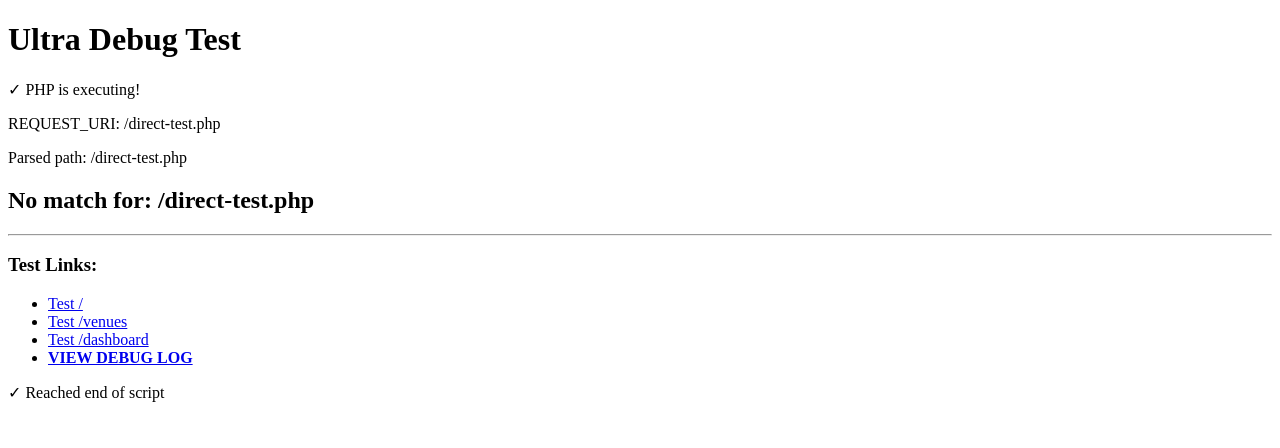
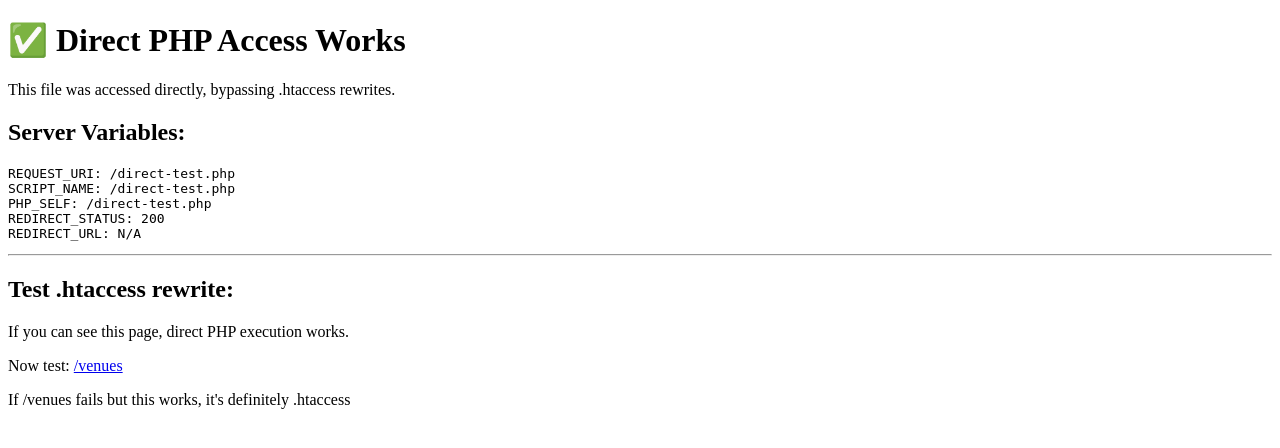
Before and after one commit to smondejar/fmchecks, a PHP site: page /direct-test.php in a window 1280 px wide. Shown: the top 448 px of the page. Run offline with PHP 8.4, Linux system fonts and the light colour scheme.

Commit message:
Simplified .htaccess to isolate Apache rewrite issue
CRITICAL FINDING: PHP never executes for /venues or /dashboard
- No log entries at all for these routes
- 500 error happens BEFORE index.php is called
- This is an Apache/htaccess issue, not PHP

Changes:
- Ultra-simple .htaccess with no conditions
- Added Apache environment logging to index.php
- Created direct-test.php to bypass .htaccess
- This will prove if it's a rewrite issue

https://claude.ai/code/session_019uRs2hybzcAHTxvgEbo7TA

```diff
--- /dev/null
+++ b/public/direct-test.php
@@ -0,0 +1,23 @@
+<?php
+// Direct access test - bypasses .htaccess rewrite
+echo "<!DOCTYPE html><html><head><title>Direct Test</title></head><body>";
+echo "<h1>✅ Direct PHP Access Works</h1>";
+echo "<p>This file was accessed directly, bypassing .htaccess rewrites.</p>";
+
+echo "<h2>Server Variables:</h2>";
+echo "<pre>";
+echo "REQUEST_URI: " . ($_SERVER['REQUEST_URI'] ?? 'N/A') . "\n";
+echo "SCRIPT_NAME: " . ($_SERVER['SCRIPT_NAME'] ?? 'N/A') . "\n";
+echo "PHP_SELF: " . ($_SERVER['PHP_SELF'] ?? 'N/A') . "\n";
+echo "REDIRECT_STATUS: " . ($_SERVER['REDIRECT_STATUS'] ?? 'N/A') . "\n";
+echo "REDIRECT_URL: " . ($_SERVER['REDIRECT_URL'] ?? 'N/A') . "\n";
+echo "</pre>";
+
+echo "<hr>";
+echo "<h2>Test .htaccess rewrite:</h2>";
+echo "<p>If you can see this page, direct PHP execution works.</p>";
+echo "<p>Now test: <a href='/venues'>/venues</a></p>";
+echo "<p>If /venues fails but this works, it's definitely .htaccess</p>";
+
+echo "</body></html>";
+?>
--- a/public/index.php
+++ b/public/index.php
@@ -20,6 +20,9 @@ function debugLog($message) {
 
 debugLog("=== NEW REQUEST ===");
 debugLog("REQUEST_URI: " . ($_SERVER['REQUEST_URI'] ?? 'NONE'));
+debugLog("SCRIPT_NAME: " . ($_SERVER['SCRIPT_NAME'] ?? 'NONE'));
+debugLog("REDIRECT_STATUS: " . ($_SERVER['REDIRECT_STATUS'] ?? 'NONE'));
+debugLog("REDIRECT_URL: " . ($_SERVER['REDIRECT_URL'] ?? 'NONE'));
 
 try {
     debugLog("Line 25: Starting execution");
```
Also changed, not shown: public/.htaccess.
